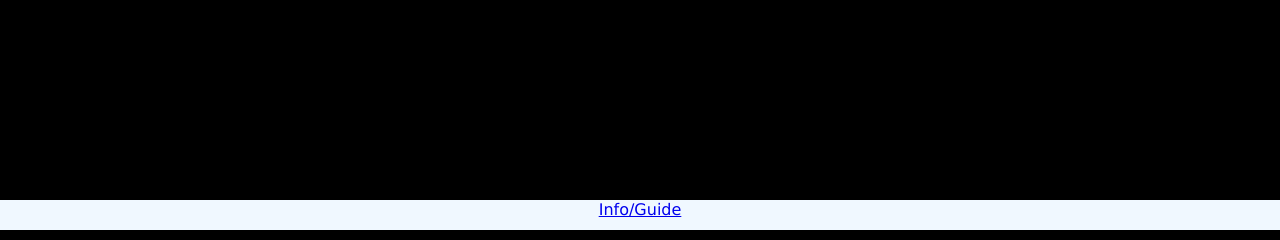
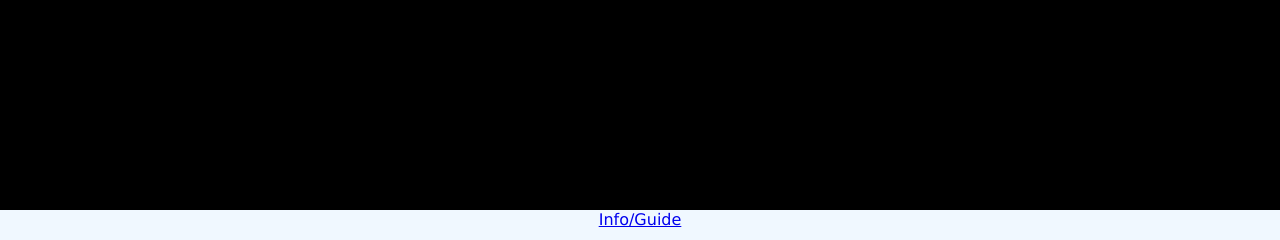
Before and after one commit to LackingInGrav1tas/secure-chatapp, a Flask app: page / in a window 1280 px wide. Shown: the part 560-800 px from the top of the page. Run offline with Flask 2, Linux system fonts and the light colour scheme.

Commit message:
Update index.html

```diff
--- a/templates/index.html
+++ b/templates/index.html
@@ -31,7 +31,7 @@
         </a>
     </center>
 </body>
-<footer style="position:fixed;bottom: 10px;left:0;right:0;height:30px; background-color: aliceblue;">
+<footer style="position:fixed;bottom: 0;left:0;right:0;height:30px; background-color: aliceblue;">
     <center>
         <a href="/info/" style="font-family: Verdana, Geneva, Tahoma, sans-serif;">Info/Guide</a>
     </center>
```
